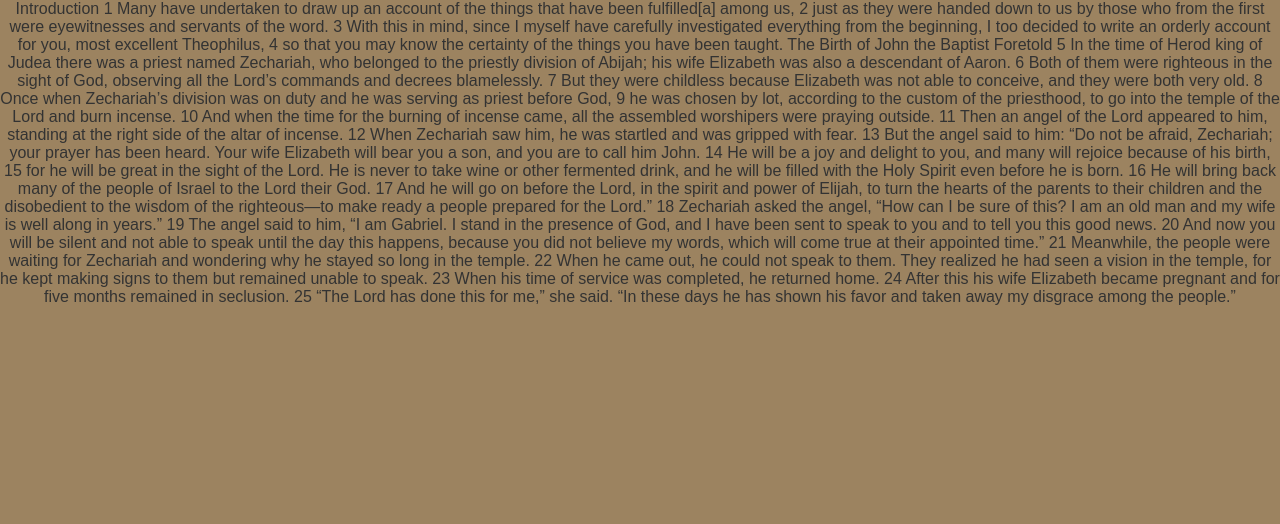
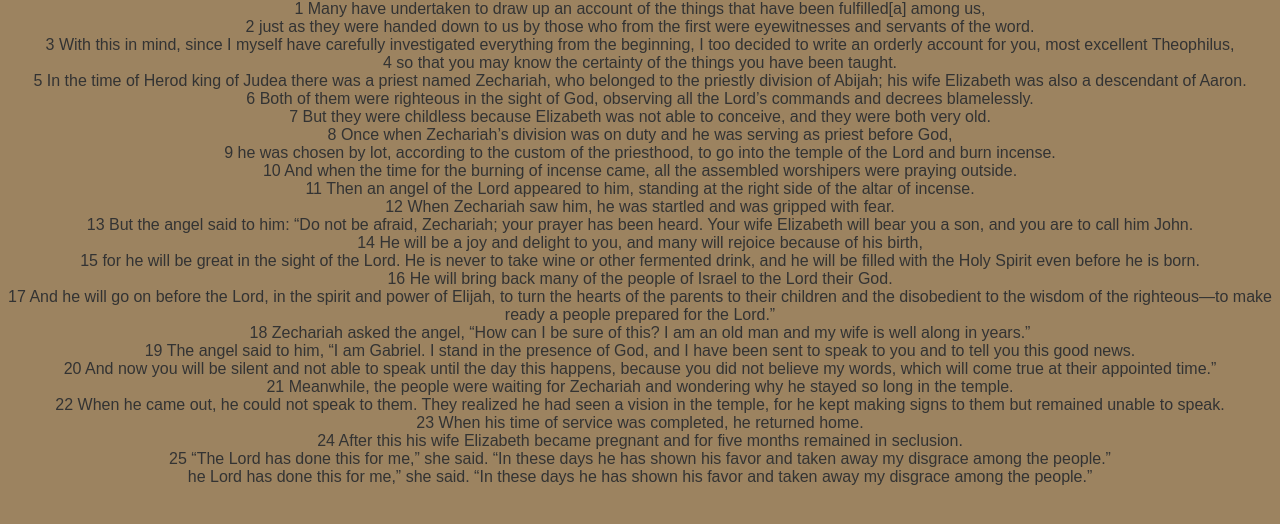
Before and after one commit to Saved-By-Grace/Gospels-Chronological-order, a plain HTML site: page birth-of-Jesus/2-boj.html in a window 1280 px wide. Drawn offline with Linux system fonts and the light colour scheme.

Commit message:
pushing changes

```diff
--- a/birth-of-Jesus/2-boj.html
+++ b/birth-of-Jesus/2-boj.html
@@ -8,24 +8,33 @@
 </head>
 <body>
 
-Introduction
 
-1 Many have undertaken to draw up an account of the things that have been fulfilled[a] among us, 2 just as they were handed down to us by those who from the first were eyewitnesses and servants of the word. 3 With this in mind, since I myself have carefully investigated everything from the beginning, I too decided to write an orderly account for you, most excellent Theophilus, 4 so that you may know the certainty of the things you have been taught.
-The Birth of John the Baptist Foretold
-
-5 In the time of Herod king of Judea there was a priest named Zechariah, who belonged to the priestly division of Abijah; his wife Elizabeth was also a descendant of Aaron. 6 Both of them were righteous in the sight of God, observing all the Lord’s commands and decrees blamelessly. 7 But they were childless because Elizabeth was not able to conceive, and they were both very old.
-
-8 Once when Zechariah’s division was on duty and he was serving as priest before God, 9 he was chosen by lot, according to the custom of the priesthood, to go into the temple of the Lord and burn incense. 10 And when the time for the burning of incense came, all the assembled worshipers were praying outside.
-
-11 Then an angel of the Lord appeared to him, standing at the right side of the altar of incense. 12 When Zechariah saw him, he was startled and was gripped with fear. 13 But the angel said to him: “Do not be afraid, Zechariah; your prayer has been heard. Your wife Elizabeth will bear you a son, and you are to call him John. 14 He will be a joy and delight to you, and many will rejoice because of his birth, 15 for he will be great in the sight of the Lord. He is never to take wine or other fermented drink, and he will be filled with the Holy Spirit even before he is born. 16 He will bring back many of the people of Israel to the Lord their God. 17 And he will go on before the Lord, in the spirit and power of Elijah, to turn the hearts of the parents to their children and the disobedient to the wisdom of the righteous—to make ready a people prepared for the Lord.”
-
-18 Zechariah asked the angel, “How can I be sure of this? I am an old man and my wife is well along in years.”
-
-19 The angel said to him, “I am Gabriel. I stand in the presence of God, and I have been sent to speak to you and to tell you this good news. 20 And now you will be silent and not able to speak until the day this happens, because you did not believe my words, which will come true at their appointed time.”
-
-21 Meanwhile, the people were waiting for Zechariah and wondering why he stayed so long in the temple. 22 When he came out, he could not speak to them. They realized he had seen a vision in the temple, for he kept making signs to them but remained unable to speak.
-
-23 When his time of service was completed, he returned home. 24 After this his wife Elizabeth became pregnant and for five months remained in seclusion. 25 “The Lord has done this for me,” she said. “In these days he has shown his favor and taken away my disgrace among the people.”
+    1 Many have undertaken to draw up an account of the things that have been fulfilled[a] among us,<br>
+    2 just as they were handed down to us by those who from the first were eyewitnesses and servants of the word.<br>
+    3 With this in mind, since I myself have carefully investigated everything from the beginning, I too decided to write an orderly account for you, most excellent Theophilus,<br>
+    4 so that you may know the certainty of the things you have been taught.<br>
+    5 In the time of Herod king of Judea there was a priest named Zechariah, who belonged to the priestly division of Abijah; his wife Elizabeth was also a descendant of Aaron.<br>
+    6 Both of them were righteous in the sight of God, observing all the Lord’s commands and decrees blamelessly.<br>
+    7 But they were childless because Elizabeth was not able to conceive, and they were both very old.<br>
+    8 Once when Zechariah’s division was on duty and he was serving as priest before God,<br>
+    9 he was chosen by lot, according to the custom of the priesthood, to go into the temple of the Lord and burn incense.<br>
+    10 And when the time for the burning of incense came, all the assembled worshipers were praying outside.<br>
+    11 Then an angel of the Lord appeared to him, standing at the right side of the altar of incense.<br>
+    12 When Zechariah saw him, he was startled and was gripped with fear.<br>
+    13 But the angel said to him: “Do not be afraid, Zechariah; your prayer has been heard. Your wife Elizabeth will bear you a son, and you are to call him John.<br>
+    14 He will be a joy and delight to you, and many will rejoice because of his birth,<br>
+    15 for he will be great in the sight of the Lord. He is never to take wine or other fermented drink, and he will be filled with the Holy Spirit even before he is born.<br>
+    16 He will bring back many of the people of Israel to the Lord their God.<br>
+    17 And he will go on before the Lord, in the spirit and power of Elijah, to turn the hearts of the parents to their children and the disobedient to the wisdom of the righteous—to make ready a people prepared for the Lord.”<br>
+    18 Zechariah asked the angel, “How can I be sure of this? I am an old man and my wife is well along in years.”<br>
+    19 The angel said to him, “I am Gabriel. I stand in the presence of God, and I have been sent to speak to you and to tell you this good news.<br>
+    20 And now you will be silent and not able to speak until the day this happens, because you did not believe my words, which will come true at their appointed time.”<br>
+    21 Meanwhile, the people were waiting for Zechariah and wondering why he stayed so long in the temple.<br>
+    22 When he came out, he could not speak to them. They realized he had seen a vision in the temple, for he kept making signs to them but remained unable to speak.<br>
+    23 When his time of service was completed, he returned home.<br>
+    24 After this his wife Elizabeth became pregnant and for five months remained in seclusion.<br>
+    25 “The Lord has done this for me,” she said. “In these days he has shown his favor and taken away my disgrace among the people.”<br>
+    he Lord has done this for me,” she said. “In these days he has shown his favor and taken away my disgrace among the people.”
 
 </body>
 </html>
```
